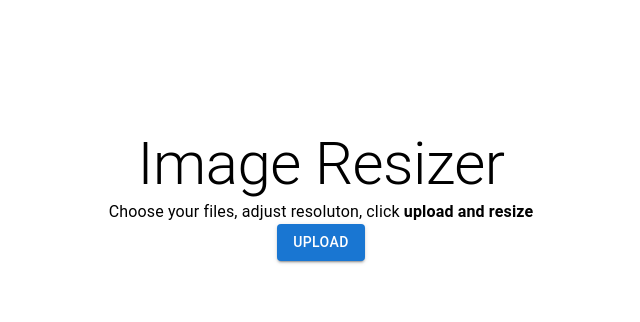
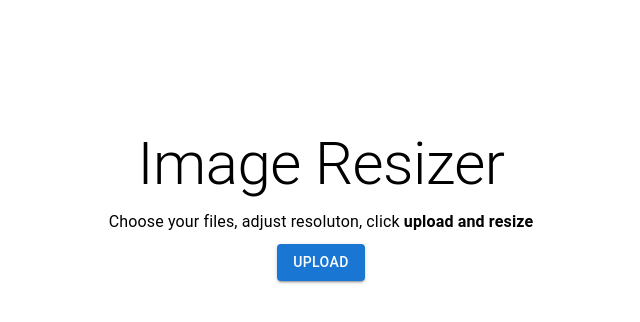
Before and after one commit to bpavle/Image-Resizer, a React (Create React App) app in the folder front/: page / in a window 1280 px wide. Shown: the top 322 px of the page, without its empty margins (319-959 px from the left). Built offline with nearby package versions, Linux system fonts and the light colour scheme.

Commit message:
feat: Styling adjustment

```diff
--- a/front/src/App.js
+++ b/front/src/App.js
@@ -13,6 +13,8 @@ function App() {
         flexDirection: "column",
         textAlign: "center",
         marginTop: "10%",
+        marginBottom: "3%",
+        gap: "10px",
       }}
     >
       <Typography variant="h2">Image Resizer</Typography>
```
